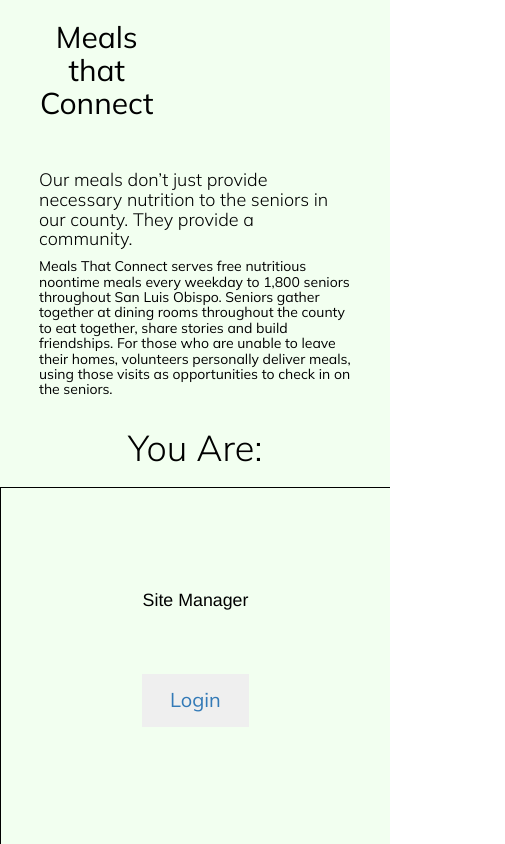
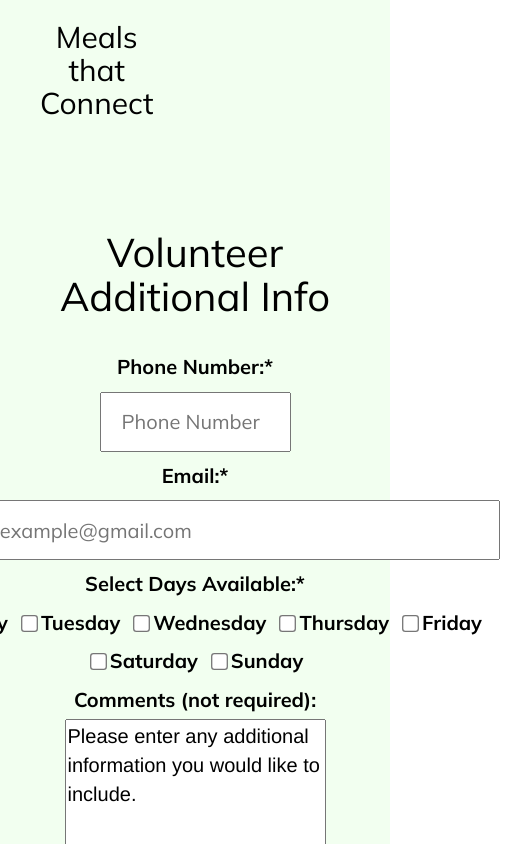
Before and after one commit to hack4impact-calpoly/meals-that-connect, a React (Create React App) app in the folder frontend/: page /volunteer-additional-info in a window 390 px wide. Before the commit this address led to /. Shown: the top 844 px of the page, 505 px wide, since content can reach past the window. Built offline with nearby package versions, Linux system fonts and the light colour scheme; sample sign-in values are in the browser's storage; a web font is replaced by a local one.

Commit message:
Page set up & sign in redirects to volunteer additional page
- Volunteer Info
~ required phoneNumber, email, days
~ if a new volunteer signs in it directs them to this page

```diff
--- a/frontend/package.json
+++ b/frontend/package.json
@@ -13,6 +13,7 @@
     "react-bootstrap": "^1.4.3",
     "react-dom": "^17.0.1",
     "react-dotenv": "^0.1.3",
+    "react-phone-number-input": "^3.1.15",
     "react-router-dom": "^5.2.0",
     "react-router-hash-link": "^2.3.1",
     "react-scripts": "4.0.1",
--- a/frontend/src/App.js
+++ b/frontend/src/App.js
@@ -47,7 +47,7 @@ class App extends Component {
               <PrivateRoute path="/routes" component={RouteHomePage}/>
               <PrivateRoute exact path="/volunteer" component={VolunteerOverview}/>
 
-              <PublicRoute exact path="/volunteer-additional-info" component={VolunteerInfo}/>
+              <PrivateRoute exact path="/volunteer-additional-info" component={VolunteerInfo}/>
 
               <Route><Home/></Route>
           </Switch>
--- a/frontend/src/components/VolunteerInfo.js
+++ b/frontend/src/components/VolunteerInfo.js
@@ -1,17 +1,8 @@
 import React, { Component, useState } from 'react';
 import '../css/VolunteerInfo.css'
 import '../css/Signup.css';
-import '../css/Login.css'
+import '../css/Login.css';
 import env from "react-dotenv";
-
-//npm install @material-ui/core
-import { makeStyles } from '@material-ui/core/styles';
-import FormLabel from '@material-ui/core/FormLabel';
-import FormControl from '@material-ui/core/FormControl';
-import FormGroup from '@material-ui/core/FormGroup';
-import FormControlLabel from '@material-ui/core/FormControlLabel';
-import FormHelperText from '@material-ui/core/FormHelperText';
-import Checkbox from '@material-ui/core/Checkbox';
 
 
 class VolunteerInfo extends Component{
@@ -21,7 +12,8 @@ class VolunteerInfo extends Component{
 			personalData: {
                 phoneNumber: "",
                 email: "",
-                days: [], //may change look at user type
+                days: {},
+                notes: ""
             },
             comments: "Please enter any additional information you would like to include.",
 
@@ -33,51 +25,70 @@ class VolunteerInfo extends Component{
             Saturday: false,
             Sunday: false,
 
-            checkedBox: false
+            notCheckedBox: false
+
 		}
+
+		//this.submitInfo = this.submitInfo.bind(this);
+		this.handleChange = this.handleChange.bind(this);
+		this.updateInfo = this.updateInfo.bind(this);
 
 	}
 
 	handleChange = (event) => {
 		this.setState({ [event.target.name]: event.target.checked });
+
+		if (event.target.name !== "comments"){
+			this.setState({notCheckedBox: false})
+		}
 	}
 
 	updateInfo = (event) => {
 		let personalData = this.state.personalData;
+		//console.log(event.target)
         personalData[event.target.id] = event.target.value;
 
         this.setState({personalData: personalData});
 	}
 
+	updateComments = (event) => {
+		this.handleChange(event);
+		this.updateInfo(event);
+		//console.log(this.state.personalData.notes)
+	}
+
 	addDays = () => {
 		let personalData = this.state.personalData;
-		let daysArray = personalData.days;
 		//console.log(daysArray);
 
 		const { Monday, Tuesday, Wednesday, Thursday, Friday, Saturday, Sunday } = this.state;
 
-		if (Monday && !daysArray.includes("Monday")){ daysArray.push("Monday") }
-		if (Tuesday && !daysArray.includes("Tuesday")){ daysArray.push("Tuesday") }
-		if (Wednesday && !daysArray.includes("Wednesday")){ daysArray.push("Wednesday") }
-		if (Thursday && !daysArray.includes("Thursday")){ daysArray.push("Thursday") }
-		if (Friday && !daysArray.includes("Friday")){ daysArray.push("Friday") }
-		if (Saturday && !daysArray.includes("Saturday")){ daysArray.push("Saturday") }
-		if (Sunday && !daysArray.includes("Sunday")){ daysArray.push("Sunday") }
+		console.log(Monday)
 
-		personalData.days = daysArray;
+		let available = {M: Monday, T: Tuesday, W: Wednesday, Th: Thursday, F: Friday };
+		console.log(available);
+
+		personalData.days = available;
 
 		this.setState({ personalData: personalData });
 
-		//console.log(Monday);
-		//console.log(!daysArray.includes("Monday"));
-		//console.log(daysArray);
 	}
 
-	submitInfo = (event) => {
+	addInfo = (event) => {
+		const { Monday, Tuesday, Wednesday, Thursday, Friday, Saturday, Sunday } = this.state;
+		//check if one box is checked
+  		const error = [Monday, Tuesday, Wednesday, Thursday, Friday, Saturday, Sunday].filter((v) => v).length < 1;
+  		console.log(error)
+
+  		if (error === true) {
+  			this.setState({notCheckedBox: true})
+  		}
+  		else {
 			//make sure this works correctly!
 			this.addDays();
 
 			this.sendVolunteerInfo(this.state.personalData)
+  		}
 
 		event.preventDefault();
 	}
@@ -87,29 +98,27 @@ class VolunteerInfo extends Component{
 	}
 
 	//to do:
-	// - make phone num, email, days required ~ throw error if not filled
+	// - make phone num, email, days required ~ throw error if not filled (check)
 	// - display page if not filled by user
 	render(){
 
 		const { Monday, Tuesday, Wednesday, Thursday, Friday, Saturday, Sunday } = this.state;
-  		const error = [Monday, Tuesday, Wednesday, Thursday, Friday, Saturday, Sunday].filter((v) => v).length < 1;
 
 		return(
 			<div className='VolunteerInfo-form'>
 				<h2 id="header"> Volunteer Additional Info </h2>
 
-				<form onSumbit={this.submitInfo}>
+				<form onSubmit={this.addInfo}>
 					<label for="phoneNumber"> Phone Number:* </label>
 					<br/>
-					<label id="phone-label"> (Enter your phone number below in the following format: (###)###-####)</label>
-					<br/>
-					<input type="text" id="phoneNumber" placeholder='Phone Number' onChange={this.updateInfo} size="22" required/>
+					<input type="text" id="phoneNumber" placeholder='Phone Number' onChange={this.updateInfo} size="12" required/>
 
 					<br/>
 					<label for="email"> Email:* </label>
 					<br/>
-					<input type="text" id="email" placeholder="Email ex: example@gmail.com" onChange={this.updateInfo} size="50" required/>
+					<input type="email" id="email" placeholder="Email ex: example@gmail.com" onChange={this.updateInfo} size="50" required/>
 
+					<br/>
 					<div className="days-display">
 						<label id="days-text">Select Days Available:* </label>
 
@@ -173,25 +182,17 @@ class VolunteerInfo extends Component{
 
 
 						</div>
-					</div>
-
-				<div className="days-display">
-				<FormControl required error={error} >
-					<FormLabel id="days-text"> Select Days Available: </FormLabel>
-					<FormGroup id="days-row">
-
-        			</FormGroup>
-        			<FormHelperText>Select one or more days.</FormHelperText>
-				</FormControl>
+						{this.state.notCheckedBox && <div className="checkbox-error">Select one of more days</div>}
 					</div>
 
 					<div className="comments">
 						<label> Comments  (not required): </label>
 						<br/>
 						<textarea
+						id="notes"
 						name="comments"
 						value={this.state.comments}
-					onChange={this.handleChange}
+						onChange={this.updateComments}
 						rows={5}
 						/>
 						<br/>
@@ -199,11 +200,7 @@ class VolunteerInfo extends Component{
 					</div>
 
 					<input type="submit" value="Submit"/>
-
-
 				</form>
-
-
 
 			</div>
 		)
--- a/frontend/src/components/authentication/Signup.js
+++ b/frontend/src/components/authentication/Signup.js
@@ -148,7 +148,12 @@ class Signup extends Component {
             }
             else {
                 _this.storeUser()
-                _this.props.history.push("/sitemanager");
+                if (this.state.userType === "volunteer"){
+                    _this.props.history.push("/volunteer-additional-info");
+                }
+                else{
+                     _this.props.history.push("/sitemanager");
+                }
             }
         })
     }
--- a/frontend/src/css/VolunteerInfo.css
+++ b/frontend/src/css/VolunteerInfo.css
@@ -37,6 +37,11 @@ input[type=checkbox]{
     margin: 10px auto;
 }
 
+.checkbox-error {
+    font-size: 15px;
+    color: red;
+}
+
 .VolunteerInfo-form {
     display: flex;
     align-items: center;
```
Also changed, not shown: 2 other files (tests, documents, lock files or other folders). Lines whose indentation alone changed are shown as unchanged.
